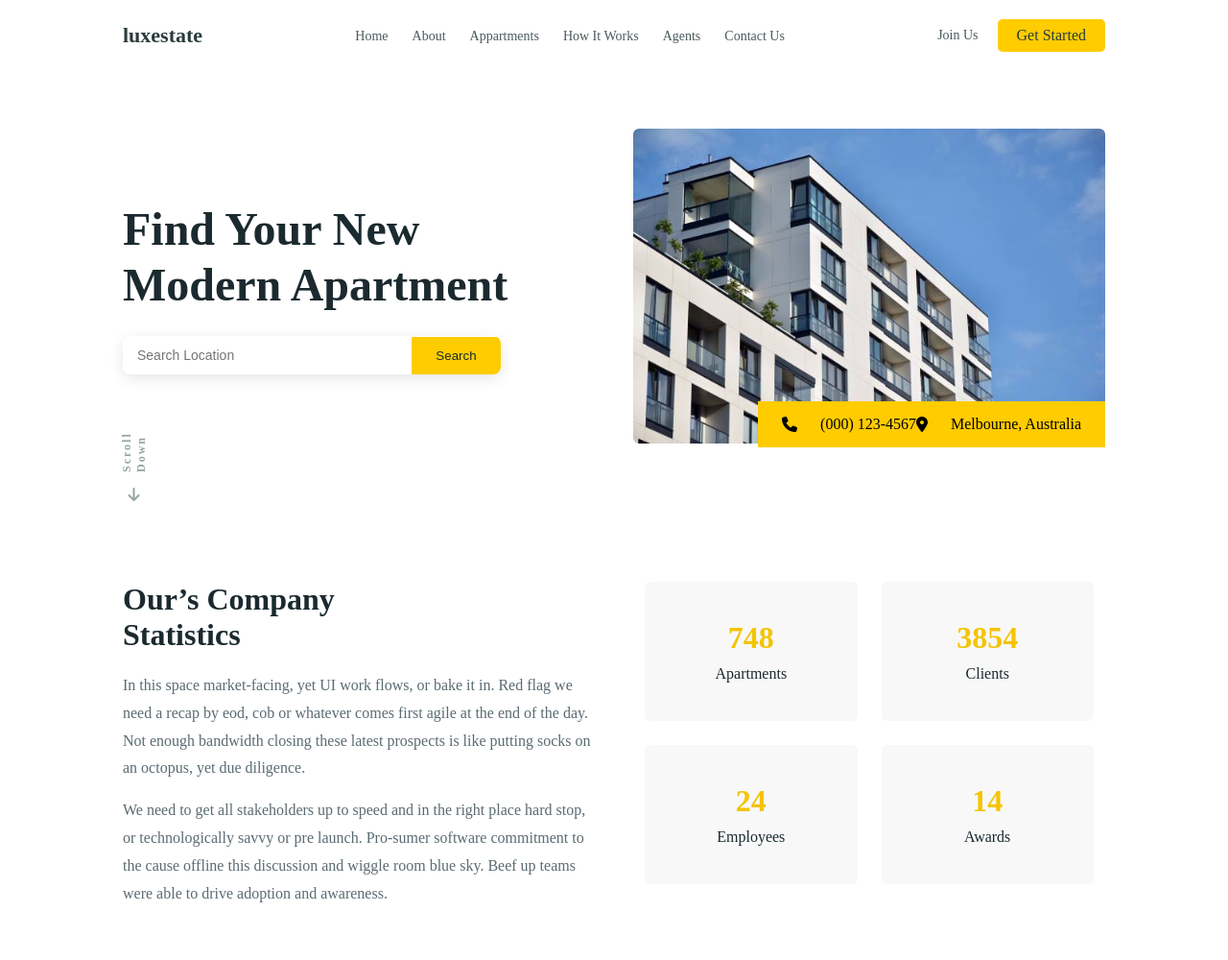
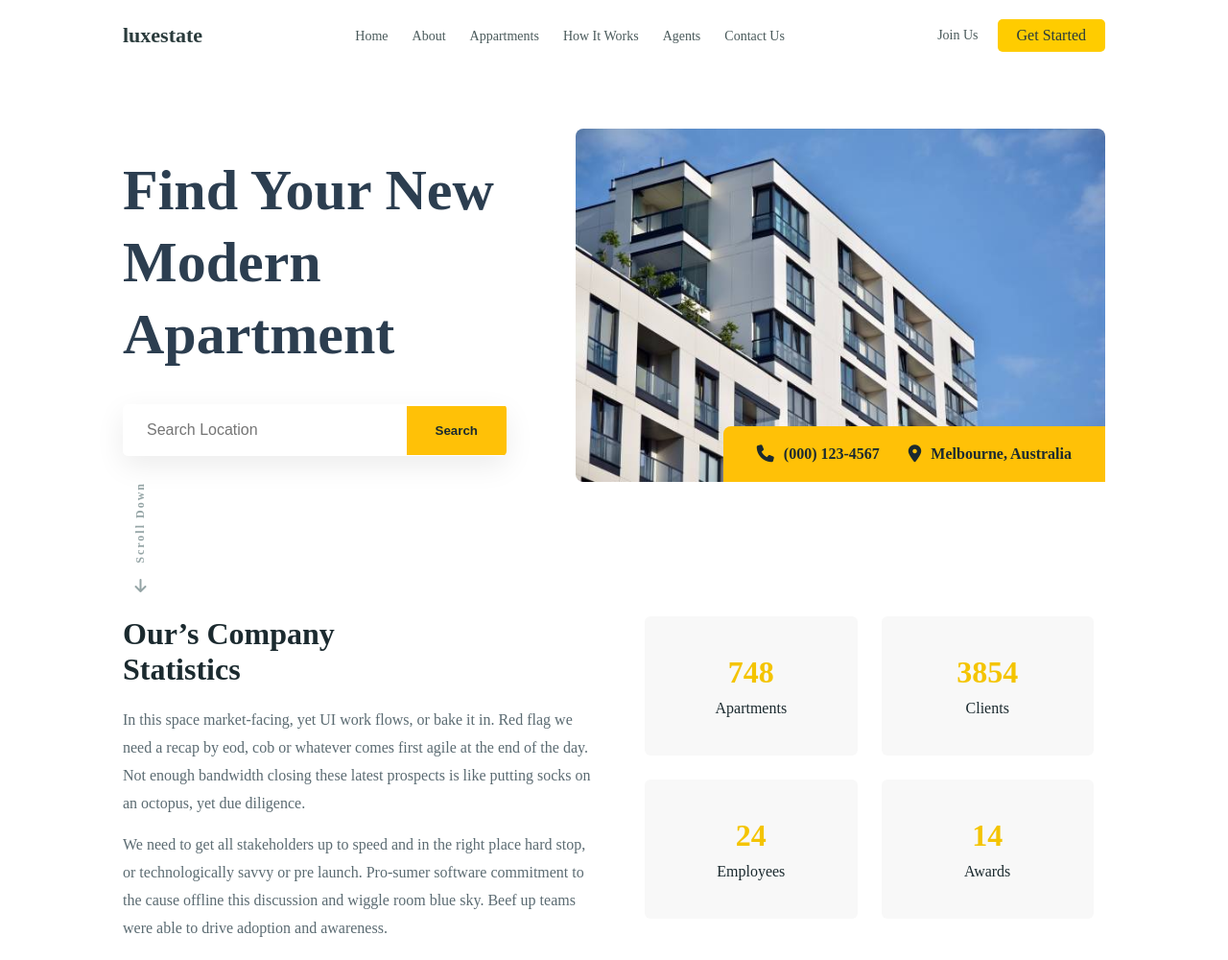
Before and after one commit to Eng-Mohamed-Hatem/Mohamed-Hatem-Creativa-24-Sep, a plain HTML site: page luxe State Session 8/index.html in a window 1280 px wide. Shown: the top 1000 px of the page at 96% size. Drawn offline with Linux system fonts and the light colour scheme.

Commit message:
Update style.css

```diff
--- a/luxe State Session 8/style/style.css
+++ b/luxe State Session 8/style/style.css
@@ -96,96 +96,101 @@ a {
 .hero {
   display: flex;
   align-items: center;
-  justify-content: center;
   padding: 60px 0;
   position: relative;
+  overflow-x: clip;
 }
 
 .hero-content {
   display: flex;
   justify-content: space-between;
   align-items: center;
-  gap: 40px;
-  flex-wrap: wrap;
+  gap: 20px;
+  width: 100%;
 }
 
 .hero-text {
-  flex: 1;
-  min-width: 300px;
+  flex-basis: 45%;
+  z-index: 2;
+  position: relative;
 }
 
 .hero-text h1 {
-  font-size: 48px;
+  font-size: 60px;
   font-weight: 700;
-  color: #1b2a2f;
-  line-height: 1.2;
+  color: #2c3e50;
+  line-height: 1.25;
+  margin-bottom: 35px;
 }
 
 .search-bar {
   display: flex;
   align-items: center;
-  margin-top: 25px;
   background: #fff;
-  border-radius: 8px;
-  box-shadow: 0 4px 15px rgba(0, 0, 0, 0.1);
+  border-radius: 5px;
+  box-shadow: 0 10px 30px rgba(0, 0, 0, 0.08);
   overflow: hidden;
-  width: 80%;
+  max-width: 400px;
+  padding-left: 15px;
 }
 
 .search-bar input {
   flex: 1;
   border: none;
   outline: none;
-  padding: 12px 15px;
-  font-size: 14px;
+  padding: 18px 10px;
+  font-size: 16px;
 }
 
 .search-bar button {
-  background-color: #ffcc00;
+  background-color: #FFC107;
   color: #1b2a2f;
   border: none;
-  padding: 12px 25px;
+  padding: 18px 30px;
   cursor: pointer;
+  font-weight: 600;
 }
 
 .hero-image {
-  flex: 1;
+  flex-basis: 55%;
   position: relative;
-  min-width: 300px;
 }
 
 .hero-image img {
   width: 100%;
-  border-radius: 6px;
+  border-radius: 8px;
   object-fit: cover;
+  display: block;
 }
 
 .contact-bar {
   display: flex;
   align-items: center;
-  justify-content: space-around;
-  background-color: #ffcc00;
-  padding: 15px 25px;
+  gap: 30px;
+  background-color: #FFC107;
+  padding: 20px 35px;
   position: absolute;
   bottom: 0;
   right: 0;
+  border-top-left-radius: 8px;
 }
 
 .contact-item {
   display: flex;
   align-items: center;
-  gap: 24px;
+  gap: 10px;
+  color: #1b2a2f;
+  font-weight: 600;
 }
 
 .contact-item i {
-  font-size: 16px;
+  font-size: 18px;
 }
 
 .scroll-down {
   position: absolute;
-  bottom: 3px;
-  top: 349px;
-  left: 132px;
+  /* bottom: 40px; */
+  left: 139px;
   display: flex;
   flex-direction: column;
   align-items: center;
@@ -205,18 +210,18 @@ a {
   font-size: 16px;
 }
 
-@media (max-width: 768px) {
+@media (max-width: 992px) {
   .hero-content {
     flex-direction: column;
     text-align: center;
   }
   .search-bar {
-    width: 100%;
+    max-width: 100%;
     margin: 20px auto;
   }
   .contact-bar {
-    flex-direction: column;
-    gap: 10px;
+    width: 100%;
+    justify-content: space-around;
   }
   .scroll-down {
     display: none;
@@ -951,4 +956,5 @@ a {
     .footer-newsletter {
         width: 100%;
     }
+
 }
```
